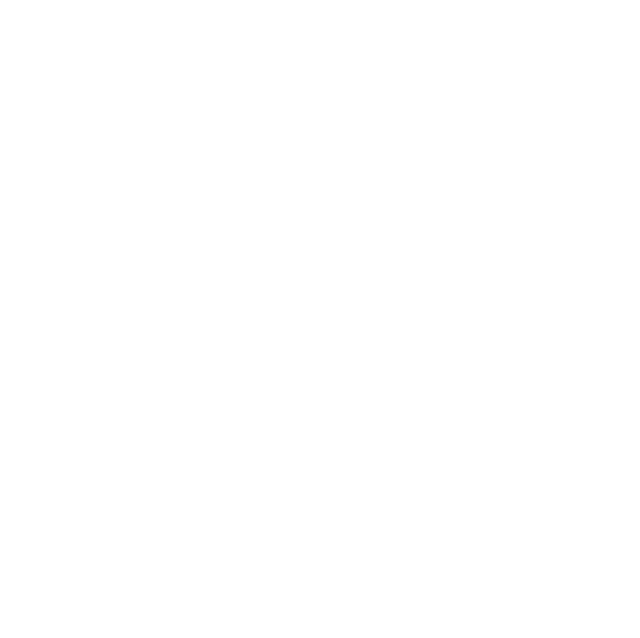
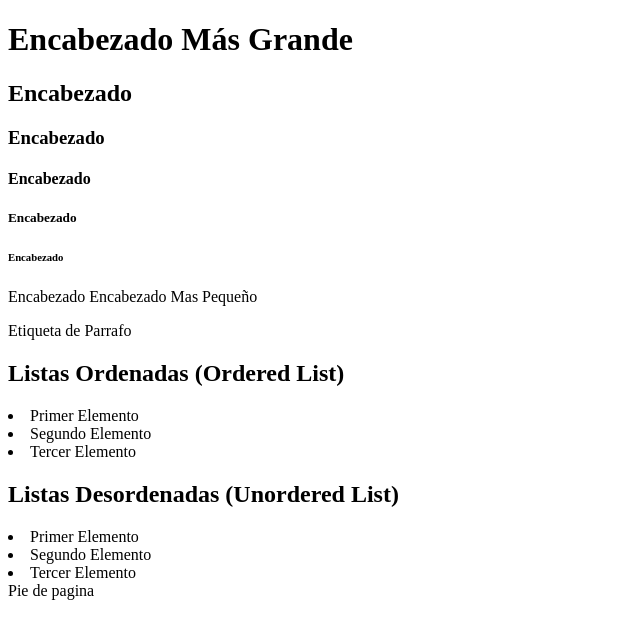
Before and after one commit to Marina-Portillo/Marina-Portillo.github.io, a plain HTML site: page contac.html in a window 1280 px wide. Shown: the whole page, without its empty margins (0-640 px from the left). Drawn offline with Linux system fonts and the light colour scheme.

Commit message:
fundamentos de html

```diff
--- a/contac.html
+++ b/contac.html
@@ -0,0 +1,51 @@
+<!DOCTYPE html>
+<html lang="es">
+<head>
+    <meta charset="UTF-8">
+    <meta http-equiv="X-UA-Compatible" content="IE=edge">
+    <meta name="viewport" content="width=device-width, initial-scale=1.0">
+    <title>Contacto</title>
+</head>
+<body>
+    <!--<div
+        id="head">
+    encabezado
+</div>
+<div id="main">
+    Contenido principal
+</div>
+<div id="footer">
+    pie de pagina
+</div> -->
+<header>
+   <h1>Encabezado Más Grande</h1>
+   <h2>Encabezado</h2>
+   <h3>Encabezado</h3>
+   <h4>Encabezado</h4>
+   <h5>Encabezado</h5>
+   <h6>Encabezado</h6>
+   <h7>Encabezado</h7>
+   <h8>Encabezado Mas Pequeño</h8>
+
+</header>
+
+<main>
+    <p>Etiqueta de Parrafo</p>
+    <h2>Listas Ordenadas (Ordered List)</h2>
+    <p1>
+        <li>Primer Elemento</li>
+        <li>Segundo Elemento</li>
+        <li>Tercer Elemento</li>
+    </p1>
+    <h2>Listas Desordenadas (Unordered List)</h2>
+    <p1>
+        <li>Primer Elemento</li>
+        <li>Segundo Elemento</li>
+        <li>Tercer Elemento</li>
+    </p1>
+</main>
+<footer>
+    Pie de pagina
+</footer>
+</body>
+</html>
```
Also changed, not shown: index.html (+17 -6 lines).
